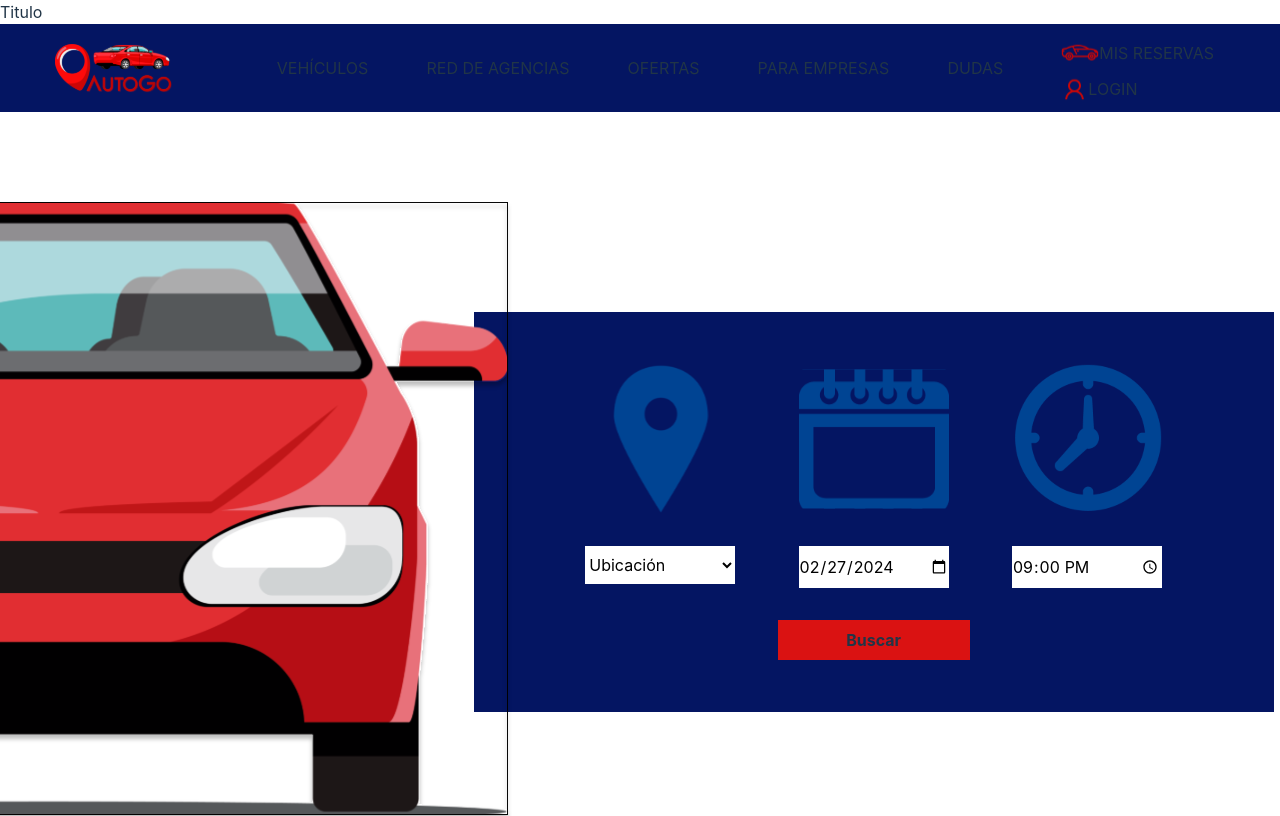
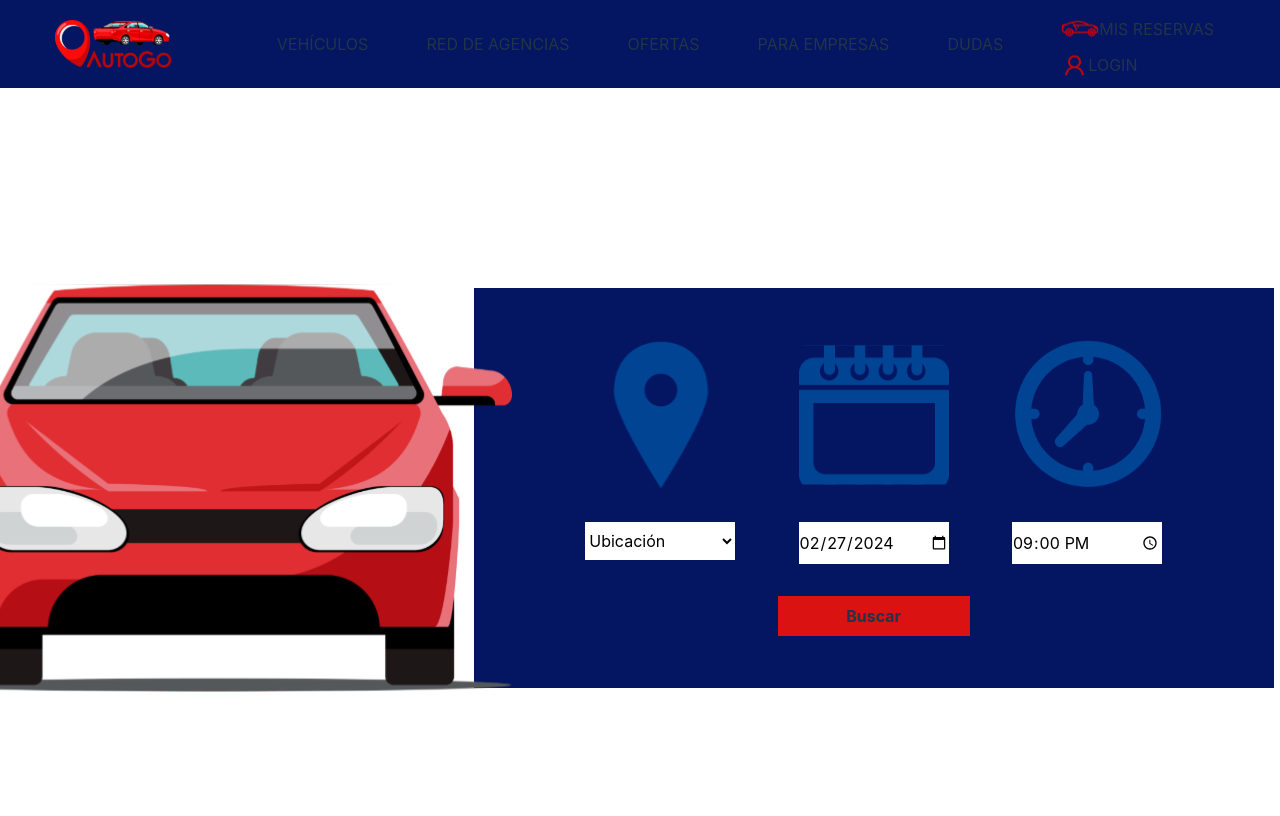
Before and after one commit to pablo-ambrogio/proyecto-final-CDT, a React (Vite) app: page / in a window 1280 px wide. Shown: the top 816 px of the page. Built offline with nearby package versions, Linux system fonts and the light colour scheme.

Commit message:
cambio de imagen

```diff
--- a/src/App.jsx
+++ b/src/App.jsx
@@ -7,9 +7,7 @@ function App() {
 
   return (
     <>
-      <h1>Titulo</h1>
-      <div
-      >
+      <div>
         <Navbar />
         <Outlet />
         <Footer />
```
Also changed, not shown: src/assets/car-home.svg.
